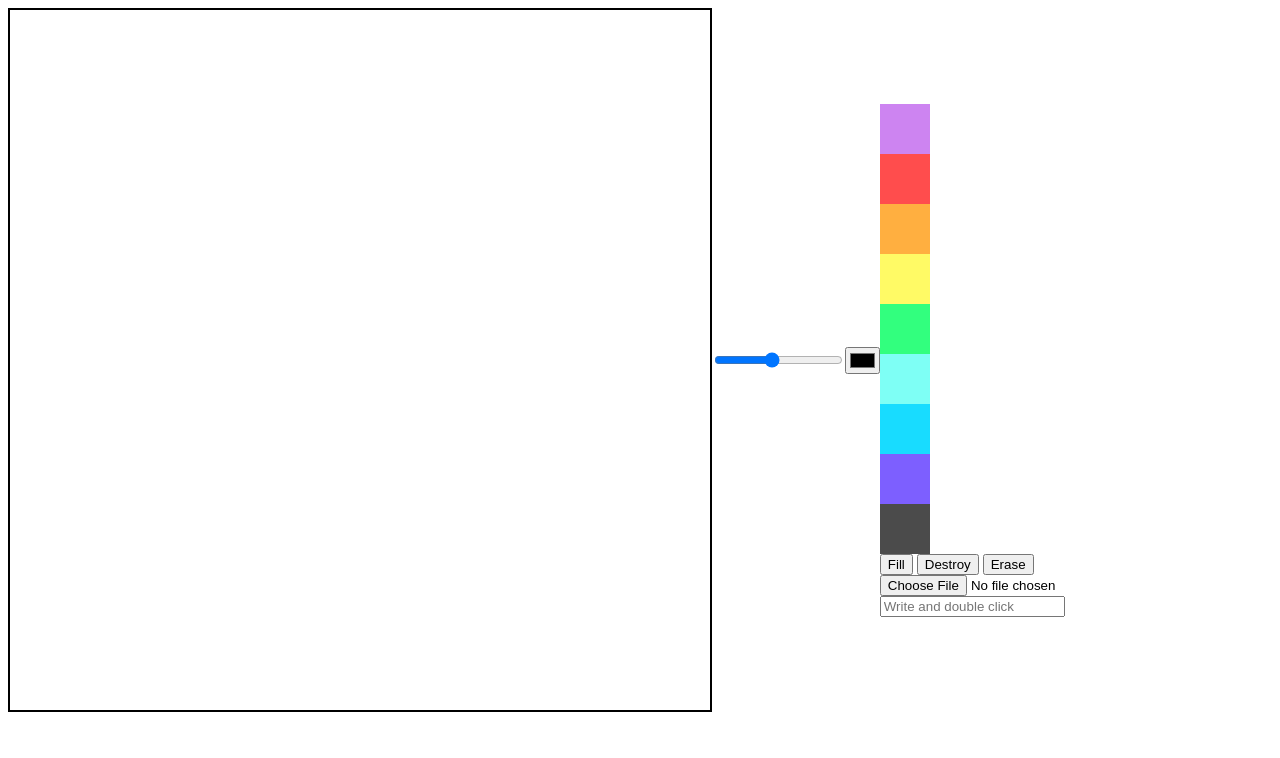
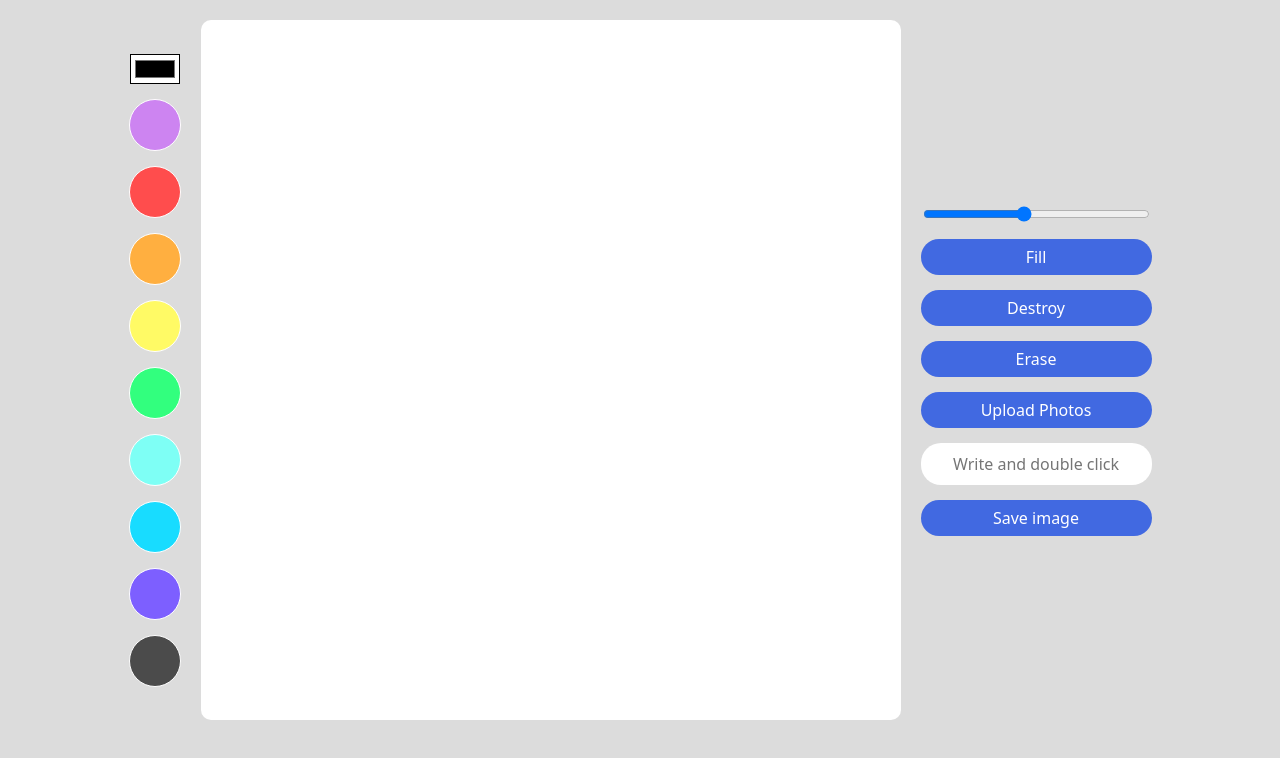
Before and after one commit to thursdaycurry/lecture_drawer_JS_nomad, a plain HTML site: page meme-maker/index.html in a window 1280 px wide. Drawn offline with Linux system fonts and the light colour scheme.

Commit message:
lecture 3.5 - CSS

```diff
--- a/meme-maker/app.js
+++ b/meme-maker/app.js
@@ -1,3 +1,4 @@
+const saveBtn = document.getElementById("save");
 const textInput = document.getElementById("text");
 const fileInput = document.getElementById("file");
 const modeBtn = document.getElementById("mode-btn");
@@ -86,9 +87,7 @@ function onFileChange(e) {
     console.dir(e.target);
     const file = e.target.files[0];
     const url = URL.createObjectURL(file);
-
-    // Smae as <img src=""/>
-    const image = new Image();
+    const image = new Image(); // Smae as <img src=""/>
     image.src = url;
     image.onload = function() {
         ctx.drawImage(image, 0, 0, CANVAS_WIDTH, CANVAS_HEIGHT);
@@ -102,10 +101,18 @@ function onDoubleClick(e) {
         ctx.save(); // current state is saved and can be restored later. In this cas just for lineWidth
         ctx.lineWidth = 1;
         ctx.font = "48px serif";
-        // ctx.strokeText(text, e.offsetX, e.offsetY);
+        // or you can do -> ctx.strokeText(text, e.offsetX, e.offsetY);
         ctx.fillText(text, e.offsetX, e.offsetY);
         ctx.restore();
-    }
+    };
+}
+
+function onSaveClick() {
+    const url = canvas.toDataURL(); // convert picture content -> url data
+    const a = document.createElement("a");
+    a.href = url;
+    a.download = "myDrawing.png";
+    a.click();
 }
 
 canvas.addEventListener("dblclick", onDoubleClick);
@@ -120,3 +127,4 @@ modeBtn.addEventListener("click", onModeClick);
 destroyBtn.addEventListener("click", onDestroyClick);
 eraserBtn.addEventListener("click", onEraserClick);
 fileInput.addEventListener("change", onFileChange);
+saveBtn.addEventListener("click", onSaveClick);
--- a/meme-maker/index.html
+++ b/meme-maker/index.html
@@ -8,13 +8,10 @@
     <link rel="stylesheet" href="styles.css">
 </head>
 <body>
-    <!-- window of canvas api  -->
-    <canvas></canvas>
-    <!-- input range btw 1-10, default value 5. Available to control .5 units like 3.5, 3, 8.5 -->
-    <input type="range" min="1" max="10" value="5" id="line-width" step="0.1">
-    <input type="color" id="color">
 
-    <div>
+    <!-- Colors -->
+    <div class="color-options">
+        <input type="color" id="color">
         <!-- data-x: Useful attr for grabbing data with JS -->
         <div class="color-option" style="background-color: #cd84f1" data-color="#cd84f1"></div>
         <div class="color-option" style="background-color: #ff4d4d" data-color="#ff4d4d"></div>
@@ -25,13 +22,29 @@
         <div class="color-option" style="background-color: #18dcff" data-color="#18dcff"></div>
         <div class="color-option" style="background-color: #7d5fff" data-color="#7d5fff"></div>
         <div class="color-option" style="background-color: #4b4b4b" data-color="#4b4b4b"></div>
+    </div>
+
+    <!-- window of canvas api  -->
+    <canvas></canvas>
+
+    <div class="btns">
+        <!-- input range btw 1-10, default value 5. Available to control .5 units like 3.5, 3, 8.5 -->
+        <input type="range" min="1" max="10" value="5" id="line-width" step="0.1">
+
         <button id="mode-btn">Fill</button>
         <button id="destroy-btn">Destroy</button>
         <button id="eraser-btn">Erase</button>
-        <input type="file" accept="image/*" id="file">
+
+        <!-- Basically, label with same for value = element with same id -->
+        <!-- When label(for 'file') is clicked, elemenet(id 'file') is triggered -->
+        <label for="file">
+            Upload Photos
+            <input type="file" accept="image/*" id="file">
+        </label>
+
         <input type="text" placeholder="Write and double click" id="text">
+        <button id="save">Save image</button>
     </div>
-
     <script src="app.js"></script>
 </body>
 </html>
--- /dev/null
+++ b/meme-maker/reset.css
@@ -0,0 +1,48 @@
+/* http://meyerweb.com/eric/tools/css/reset/
+   v2.0 | 20110126
+   License: none (public domain)
+*/
+
+html, body, div, span, applet, object, iframe,
+h1, h2, h3, h4, h5, h6, p, blockquote, pre,
+a, abbr, acronym, address, big, cite, code,
+del, dfn, em, img, ins, kbd, q, s, samp,
+small, strike, strong, sub, sup, tt, var,
+b, u, i, center,
+dl, dt, dd, ol, ul, li,
+fieldset, form, label, legend,
+table, caption, tbody, tfoot, thead, tr, th, td,
+article, aside, canvas, details, embed,
+figure, figcaption, footer, header, hgroup,
+menu, nav, output, ruby, section, summary,
+time, mark, audio, video {
+	margin: 0;
+	padding: 0;
+	border: 0;
+	font-size: 100%;
+	font: inherit;
+	vertical-align: baseline;
+}
+/* HTML5 display-role reset for older browsers */
+article, aside, details, figcaption, figure,
+footer, header, hgroup, menu, nav, section {
+	display: block;
+}
+body {
+	line-height: 1;
+}
+ol, ul {
+	list-style: none;
+}
+blockquote, q {
+	quotes: none;
+}
+blockquote:before, blockquote:after,
+q:before, q:after {
+	content: '';
+	content: none;
+}
+table {
+	border-collapse: collapse;
+	border-spacing: 0;
+}
--- a/meme-maker/styles.css
+++ b/meme-maker/styles.css
@@ -1,7 +1,21 @@
+@import "reset.css";
+
+body {
+    display: flex;
+    gap: 20px;
+    justify-content: space-between;
+    align-items: flex-start;
+    background-color: gainsboro;
+    padding: 20px;
+    font-family: system-ui, -apple-system, BlinkMacSystemFont, 'Segoe UI', Roboto, Oxygen, Ubuntu, Cantarell, 'Open Sans', 'Helvetica Neue', sans-serif;
+}
+
 canvas {
     width: 700px;
     height: 700px;
-    border: 2px solid black;
+    /* border: 2px solid black; */
+    background-color: white;
+    border-radius: 10px;
 }
 
 body {
@@ -10,7 +24,65 @@ body {
     align-items: center;
 }
 
+.btns {
+    display: flex;
+    flex-direction: column;
+    gap: 15px;
+}
+
+.color-options {
+    display: flex;
+    flex-direction: column;
+    gap: 15px;
+    align-items: center;
+}
+
 .color-option {
     width: 50px;
     height: 50px;
+    border-radius: 50px;
+    cursor: pointer;
+    border: 0.5px solid white;
+    transition: transform ease .3;
 }
+
+.color-option:hover {
+    transform: scale(1.5);
+}
+
+input#color {
+    width: 50px;
+    height: 30px;
+    overflow: hidden;
+    background-color: white;
+}
+
+button, label {
+    all: unset;     /* stop default setting */
+    padding: 10px 0;
+    text-align: center;
+    background-color: royalblue;
+    color: #fff;
+    font-weight: 500;
+    cursor: pointer;
+    border-radius: 20px;
+    transition: opacity linear .3s;
+}
+
+button:hover {
+    opacity: 0.85;
+}
+
+input#file {
+    /* You can hide this because <label> el is clickable */
+    display: none;
+}
+
+input#text {
+    all: unset;     /* stop default setting */
+    padding: 10px 0;
+    text-align: center;
+    border-radius: 20px;
+    font-weight: 500;
+    background-color: #fff;
+}
```
